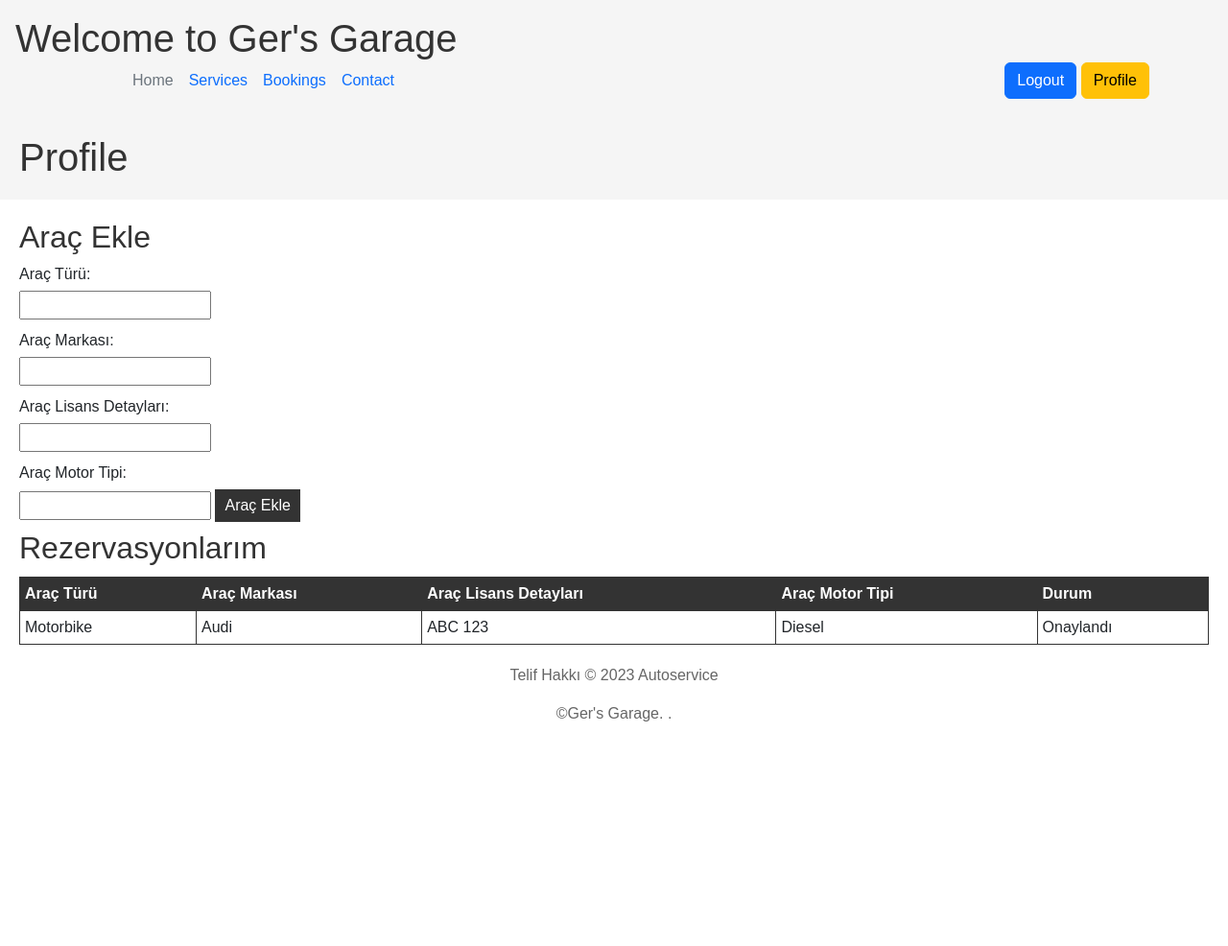
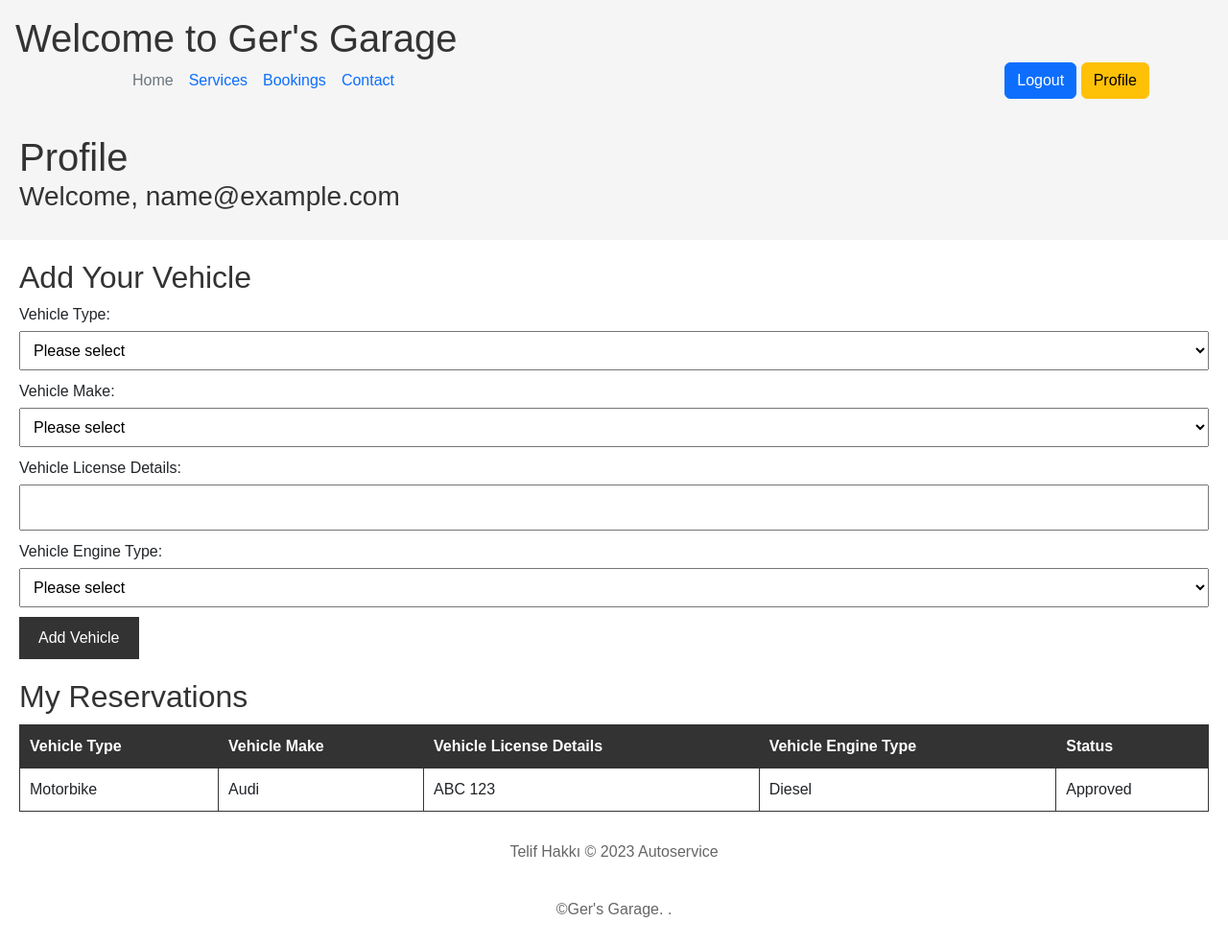
Before and after one commit to ece98m/Ger-sGarage, a PHP site: page /garage/profile.php in a window 1280 px wide. Shown: the whole page at 96% size. Before the commit the page ends 752 px from the top, so only its background shows below. Run offline with PHP 8.4, Linux system fonts and the light colour scheme; the visitor is signed in with stand-in values (Sample User, id 1).

Commit message:
add vehicle funtion

```diff
--- a/profile.php
+++ b/profile.php
@@ -1,4 +1,69 @@
 <?php include "header.php"; ?>
+<?php
+
+session_start();
+
+if (isset($_SESSION['email'])) {
+  $email = $_SESSION['email'];
+} else {
+  // Kullanıcı oturum açmamışsa veya oturumu kapatılmışsa burada ilgili işlemleri yapabilirsiniz
+  // Örneğin, oturum açma sayfasına yönlendirme yapabilirsiniz.
+}
+
+$successMessage = ""; // Başlangıçta boş bir başarı mesajı
+
+if ($_SERVER["REQUEST_METHOD"] == "POST") {
+
+  // İstenen form verilerini almak
+  $vehicleType = $_POST['vehicle_type'];
+  $vehicleMake = $_POST['vehicle_make'];
+  $vehicleLicense = $_POST['vehicle_license'];
+  $vehicleEngineType = $_POST['vehicle_engine_type'];
+
+  // Müşteri ID'sini bulmak için sorguyu oluştur$sql = "SELECT idcustomers FROM customers WHERE email='$email'";
+
+  $sql = "SELECT idcustomers FROM customers WHERE email='$email'";
+  $result = $mysqli->query($sql);
+
+  if ($result->num_rows > 0) {
+    // Müşteri bulundu, ID'yi al
+    $row = $result->fetch_assoc();
+    $customerId = $row['idcustomers']; //bu idyi gerekli değişkene ata
+  }
+
+  $errors = array();
+
+  if(empty($vehicleType) || $vehicleType == 'select') {
+      $errors[] = "Please select the vehicle type";
+  }
+
+  if(empty($vehicleMake) || $vehicleMake == 'select') {
+      $errors[] = "Please select the vehicle make";
+  }
+
+  if(empty($vehicleLicense)) {
+      $errors[] = "Please enter the vehicle license details";
+  }
+
+  if(empty($vehicleEngineType) || $vehicleEngineType == 'select') {
+      $errors[] = "Please select the vehicle engine type";
+  }
+
+    if(empty($errors)) {
+    // vehicles tablosuna yeni kayıt ekleme
+    $sql = "INSERT INTO vehicles (idcustomers, vehicle_type, make, license, engine_type)
+    VALUES ('$customerId', '$vehicleType', '$vehicleMake', '$vehicleLicense', '$vehicleEngineType')";
+    if ($mysqli->query($sql) === true) {
+      $vehicleId = $mysqli->insert_id; //eklenen aracın id sini booking tablosuna eklemek için çekme
+      $successMessage = "Yeni araç eklendi. Araç ID'si: " . $vehicleId; // Başarı mesajını güncelle
+    } else {
+      echo "Araç ekleme hatasi: " . $mysqli->error;
+    }
+  }
+
+}
+?>
+
 
 <section id="">
 
@@ -6,52 +71,86 @@
     <title>Autoservice</title>
     <link rel="stylesheet" type="text/css" href="styleprofile.css">
   </head>
-<body>
+
   <header>
     <h1>Profile</h1>
+    <h3>Welcome, <?php echo $email; ?></h3>
 
   </header>
 
   <main>
-    <section id="arac-ekle">
-      <h2>Araç Ekle</h2>
-      <form>
-        <label for="vehicle-type">Araç Türü:</label>
-        <input type="text" id="vehicle-type" name="vehicle-type" required>
+    <section id="add-vehicle">
+      <h2>Add Your Vehicle</h2>
+      <form action="" method="POST">
+      <?php
+                if(!empty($errors)): foreach ($errors as $key => $value) { ?>
+                <div class="alert alert-warning" role="alert">
+                    <?=$value?>
+                </div>
+                <?php } endif; ?>
 
-        <label for="vehicle-make">Araç Markası:</label>
-        <input type="text" id="vehicle-make" name="vehicle-make" required>
+ <label for="vehicle_type">Vehicle Type:</label>
+ <select id="vehicle_type" name="vehicle_type" required>
+    <option value="select">Please select</option>
+    <option value="motorbike">Motorbike</option>
+    <option value="car">Car</option>
+    <option value="small_van">Small Van</option>
+    <option value="small_bus">Small Bus</option>
+</select>
 
-        <label for="license-details">Araç Lisans Detayları:</label>
-        <input type="text" id="license-details" name="license-details" required>
+        <label for="vehicle_make">Vehicle Make:</label>
+        <select id="vehicle_make" name="vehicle_make" required>
+    <option value="select">Please select</option>
+    <option value="audi">Audi</option>
+    <option value="bmw">BMW</option>
+    <!-- More car makes -->
+    <option value="mercedes">Mercedes</option>
+    <!--  -->
+</select>
 
-        <label for="engine-type">Araç Motor Tipi:</label>
-        <input type="text" id="engine-type" name="engine-type" required>
+        <label for="vehicle_license">Vehicle License Details:</label>
+        <input type="text" id="vehicle_license" name="vehicle_license" required>
 
-        <button type="submit">Araç Ekle</button>
+        <label for="vehicle_engine_type">Vehicle Engine Type:</label>
+        <select id="vehicle_engine_type" name="vehicle_engine_type" required>
+    <option value="select">Please select</option>
+    <option value="diesel">Diesel</option>
+    <option value="petrol">Petrol</option>
+    <option value="hybrid">Hybrid</option>
+    <option value="electric">Electric</option>
+</select>
+
+        <button type="submit">Add Vehicle</button>
       </form>
+
+      <?php if (!empty($successMessage)) : ?>
+        <div class="success-message">
+          <?php echo $successMessage; ?>
+        </div>
+      <?php endif; ?>
     </section>
 
-    <section id="rezervasyonlarim">
-      <h2>Rezervasyonlarım</h2>
+    <section id="my-reservations">
+      <h2>My Reservations</h2>
       <table>
         <tr>
-          <th>Araç Türü</th>
-          <th>Araç Markası</th>
-          <th>Araç Lisans Detayları</th>
-          <th>Araç Motor Tipi</th>
-          <th>Durum</th>
+          <th>Vehicle Type</th>
+          <th>Vehicle Make</th>
+          <th>Vehicle License Details</th>
+          <th>Vehicle Engine Type</th>
+          <th>Status</th>
         </tr>
         <tr>
           <td>Motorbike</td>
           <td>Audi</td>
           <td>ABC 123</td>
           <td>Diesel</td>
-          <td>Onaylandı</td>
+          <td>Approved</td>
         </tr>
-        <!-- Diğer rezervasyonlar buraya eklenebilir -->
+        <!-- Other reservations can be added here -->
       </table>
     </section>
+
   </main>
 
   <footer>
--- a/styleprofile.css
+++ b/styleprofile.css
@@ -44,39 +44,46 @@ body {
     margin-bottom: 5px;
   }
 
-  form input[type="text"] {
-    width: 200px;
+  form input[type="text"],
+  form select {
+    width: 100%;
     margin-bottom: 10px;
+    box-sizing: border-box;
+    padding: 10px;
   }
 
   form button {
-    padding: 5px 10px;
+    padding: 10px 20px;
     background-color: #333;
     color: #fff;
     border: none;
     cursor: pointer;
   }
 
-  section#rezervasyonlarim table {
+  section#add-vehicle {
+    margin-bottom: 20px;
+  }
+
+  section#my-reservations table {
     width: 100%;
     border-collapse: collapse;
     margin-top: 10px;
   }
 
-  section#rezervasyonlarim th,
-  section#rezervasyonlarim td {
-    padding: 5px;
+  section#my-reservations th,
+  section#my-reservations td {
+    padding: 10px;
     border: 1px solid #333;
   }
 
-  section#rezervasyonlarim th {
+  section#my-reservations th {
     background-color: #333;
     color: #fff;
   }
 
   footer {
     background-color: #fff;
-    color: #333
+    color: #333;
     padding: 10px;
     text-align: center;
   }
```
Lines whose indentation alone changed are shown as unchanged.
